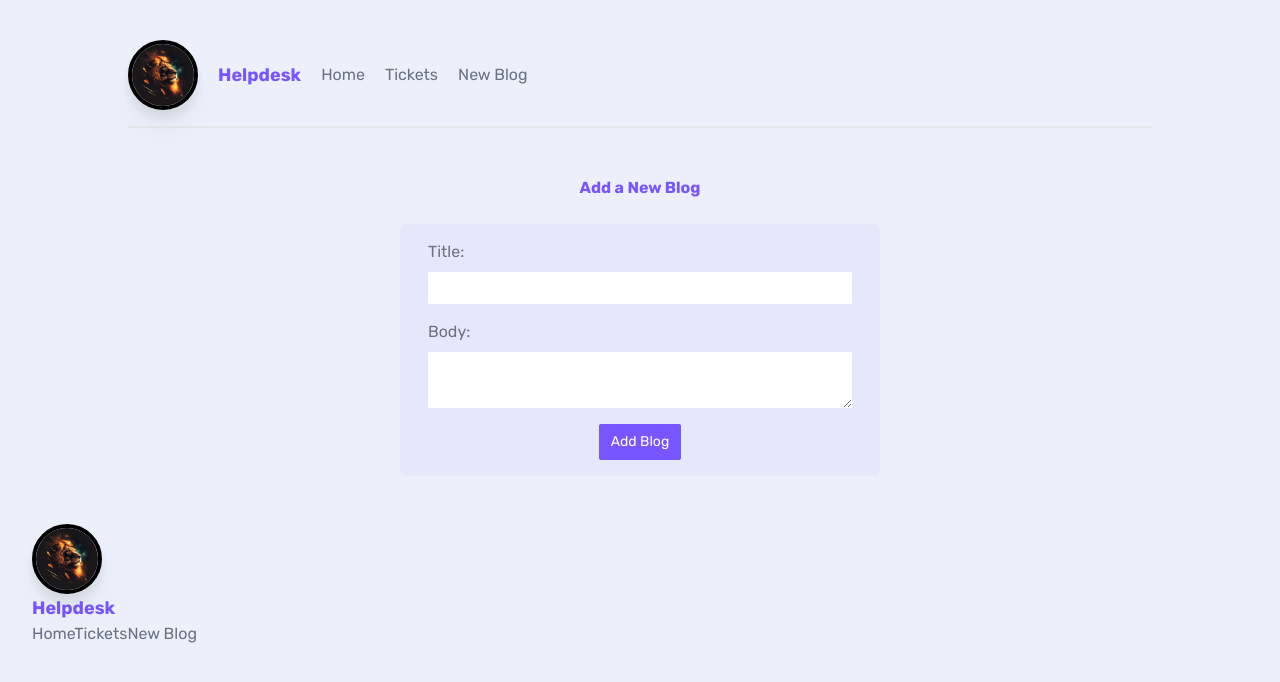
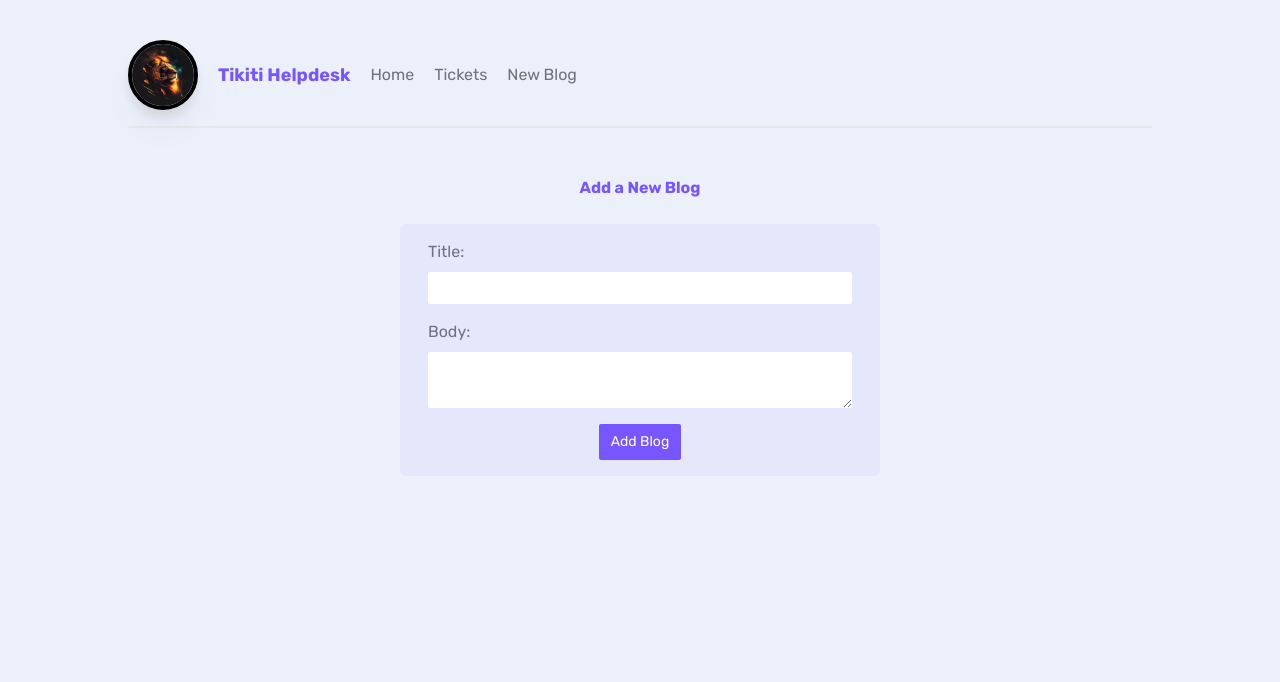
Before and after one commit to iamchacha021/next-ticket-frontend, a Next.js app: page /create-blog in a window 1280 px wide. Shown: the top 682 px of the page. Built offline with nearby package versions, Linux system fonts and the light colour scheme.

Commit message:
feat 1. Replace localhost link with the deployed link 2. Change the id params to string to ease with the static side generation of a single blog page

```diff
--- a/app/BlogList.jsx
+++ b/app/BlogList.jsx
@@ -9,7 +9,7 @@ import Link from "next/link"
 // }
 
 async function getBlogs(){
-    const res = await fetch('http://localhost:3000/blogs', {next: {revalidate: 0}})
+    const res = await fetch('https://tickets-backend-h3lm.onrender.com/blogs', {next: {revalidate: 0}})
 
     return res.json()
 }
--- a/app/components/Footer.jsx
+++ b/app/components/Footer.jsx
@@ -1,22 +1,23 @@
-import Image from "next/image";
 import Link from "next/link";
-import Logo from './lion.jpg'
+import {FaLinkedinIn, FaFacebook} from 'react-icons/fa'
 
 export default function Footer() {
   return (
-    <footer>
-        <Image
-        className="border-4 border-black dark:border-slate-500 drop-shadow-xl shadow-black rounded-full"
-        src={Logo}
-        alt="Helpdesk Logo"
-        width={70}
-        quality={100}
-        placeholder="blur"
-        />
-        <h1>Helpdesk</h1>
-        <Link href='/'>Home</Link>
-        <Link href='/tickets'>Tickets</Link>
-        <Link href='/create-blog'>New Blog</Link>
+
+    <footer class="flex flex-wrap justify-between items-center py-3 my-4 border-t">
+        <div class="w-full md:w-4/12 flex items-center">
+            <Link href="/" class="mb-3 md:mb-0 text-gray-600 text-decoration-none flex items-center">
+
+                <span>© 2023 Tikiti. All rights reserved</span>
+            </Link>
+        </div>
+
+        <ul class="flex w-full md:w-4/12 justify-end list-none">
+            <li class="ms-3"><Link href="#" class="text-gray-600"><FaLinkedinIn /> </Link></li>
+
+            <li class="ms-3"><Link href="#" class="text-gray-600"> <FaFacebook /> </Link></li>
+        </ul>
     </footer>
+
   )
 }
--- a/app/components/Navbar.jsx
+++ b/app/components/Navbar.jsx
@@ -14,7 +14,7 @@ export default function Navbar() {
           quality={100}
           placeholder="blur"
         />
-        <h1>Helpdesk</h1>
+        <h1>Tikiti Helpdesk</h1>
         <Link href='/'>Home</Link>
         <Link href='/tickets'>Tickets</Link>
         <Link href='/create-blog'>New Blog</Link>
--- a/app/create-blog/CreateBlogForm.jsx
+++ b/app/create-blog/CreateBlogForm.jsx
@@ -18,7 +18,7 @@ export default function CreateBlogForm() {
 
       const blog = { title, body}
 
-      const res = await fetch('http://localhost:3000/blogs', {
+      const res = await fetch('https://tickets-backend-h3lm.onrender.com/blogs', {
         method: 'POST',
         headers: {'Content-Type': 'application/json'},
         body: JSON.stringify(blog)
--- a/app/layout.jsx
+++ b/app/layout.jsx
@@ -18,7 +18,7 @@ export default function RootLayout({ children }) {
       <body className={rubik.className}>
         <Navbar />
         {children}
-        <Footer />
+        {/* <Footer /> */}
       </body>
     </html>
   )
--- a/app/tickets/TicketList.jsx
+++ b/app/tickets/TicketList.jsx
@@ -2,7 +2,7 @@ import Link from "next/link"
 
 async function getTickets(){
 
-    const res = await fetch(' http://localhost:3000/tickets', {next: {revalidate: 0}})
+    const res = await fetch(' https://tickets-backend-h3lm.onrender.com/tickets', {next: {revalidate: 0}})
 
     return res.json()
 }
--- a/app/tickets/[id]/page.jsx
+++ b/app/tickets/[id]/page.jsx
@@ -4,19 +4,19 @@ import { notFound } from 'next/navigation'
 // we will use the function below to achieve that
 
 export async function generateStaticParams(){
-  const res = await fetch('http://localhost:3000/tickets')
+  const res = await fetch('https://tickets-backend-h3lm.onrender.com/tickets')
 
   const tickets = await res.json()
 
   return tickets.map((ticket) => ({
-    id: ticket.id
+    id: ticket.id.toString()
   }))
 }
 
 async function getTicket(id){
 
 
-  const res = await fetch(`http://localhost:3000/tickets/${id}`, {next: { revalidate: 60}})
+  const res = await fetch(`https://tickets-backend-h3lm.onrender.com/tickets/${id}`, {next: { revalidate: 60}})
 
   if (!res.ok) {
     notFound()
@@ -35,7 +35,7 @@ export default async function TicketDetails({ params }) {
       </nav>
       <div className="card">
         <h3>{ticket.title}</h3>
-        <small>Created by {ticket.user_email}</small>
+        <small>Created by Chacha</small>
         <p>{ticket.body}</p>
         <div className={`pill ${ticket.priority}`}>
             {ticket.priority} priority
--- a/app/tickets/create/CreateForm.jsx
+++ b/app/tickets/create/CreateForm.jsx
@@ -22,7 +22,7 @@ export default function CreateForm() {
             title, body, priority, user_email: 'chacha@mbleina.com'
         }
 
-        const res = await fetch('http://localhost:3000/tickets', {
+        const res = await fetch('https://tickets-backend-h3lm.onrender.com/tickets', {
             method: "POST",
             headers: {"Content-Type": "application/json"},
             body: JSON.stringify(ticket)
--- a/package.json
+++ b/package.json
@@ -16,6 +16,7 @@
     "postcss": "8.4.29",
     "react": "18.2.0",
     "react-dom": "18.2.0",
+    "react-icons": "^4.11.0",
     "tailwindcss": "3.3.3"
   },
   "devDependencies": {
```
Also changed, not shown: 2 other files (tests, documents, lock files or other folders).
